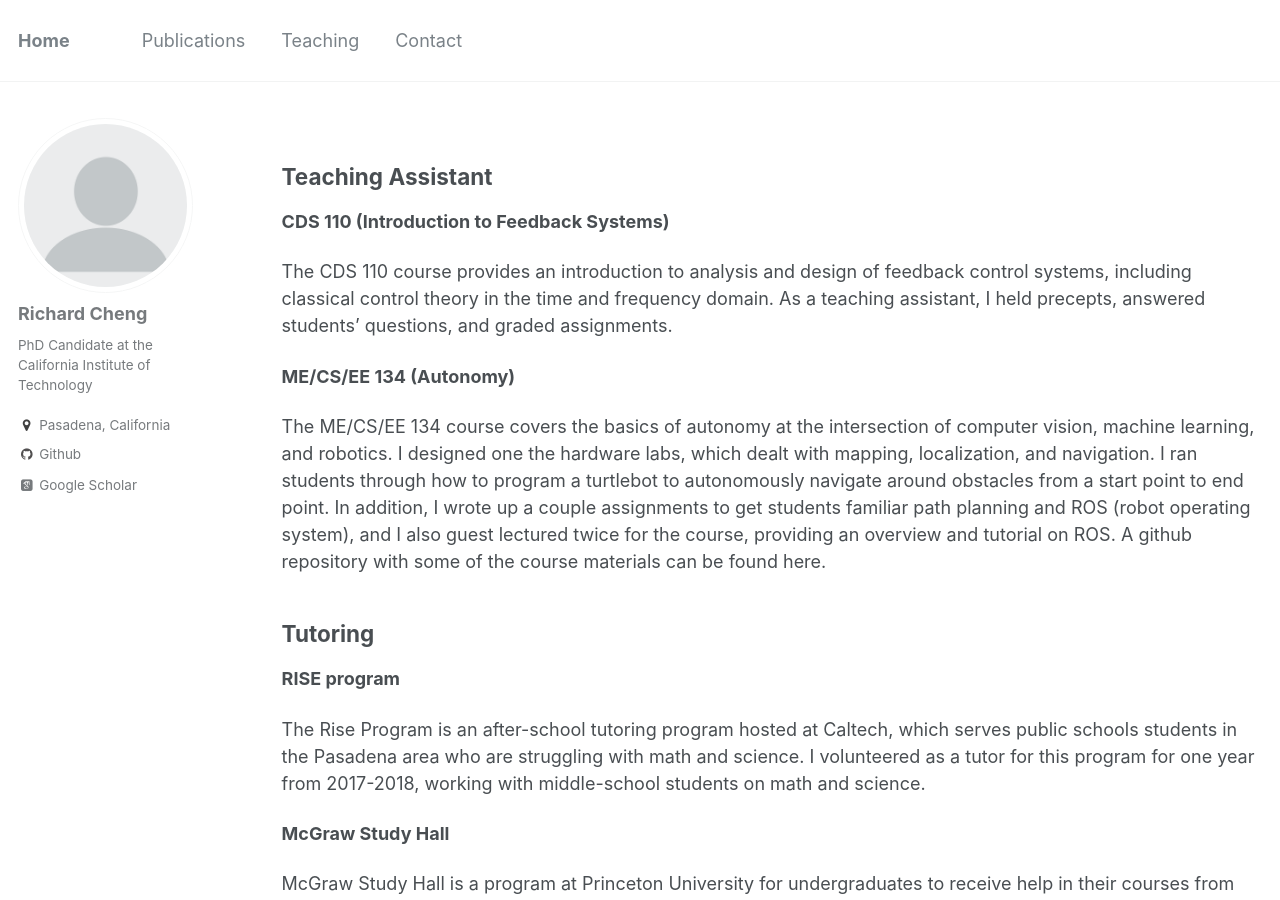
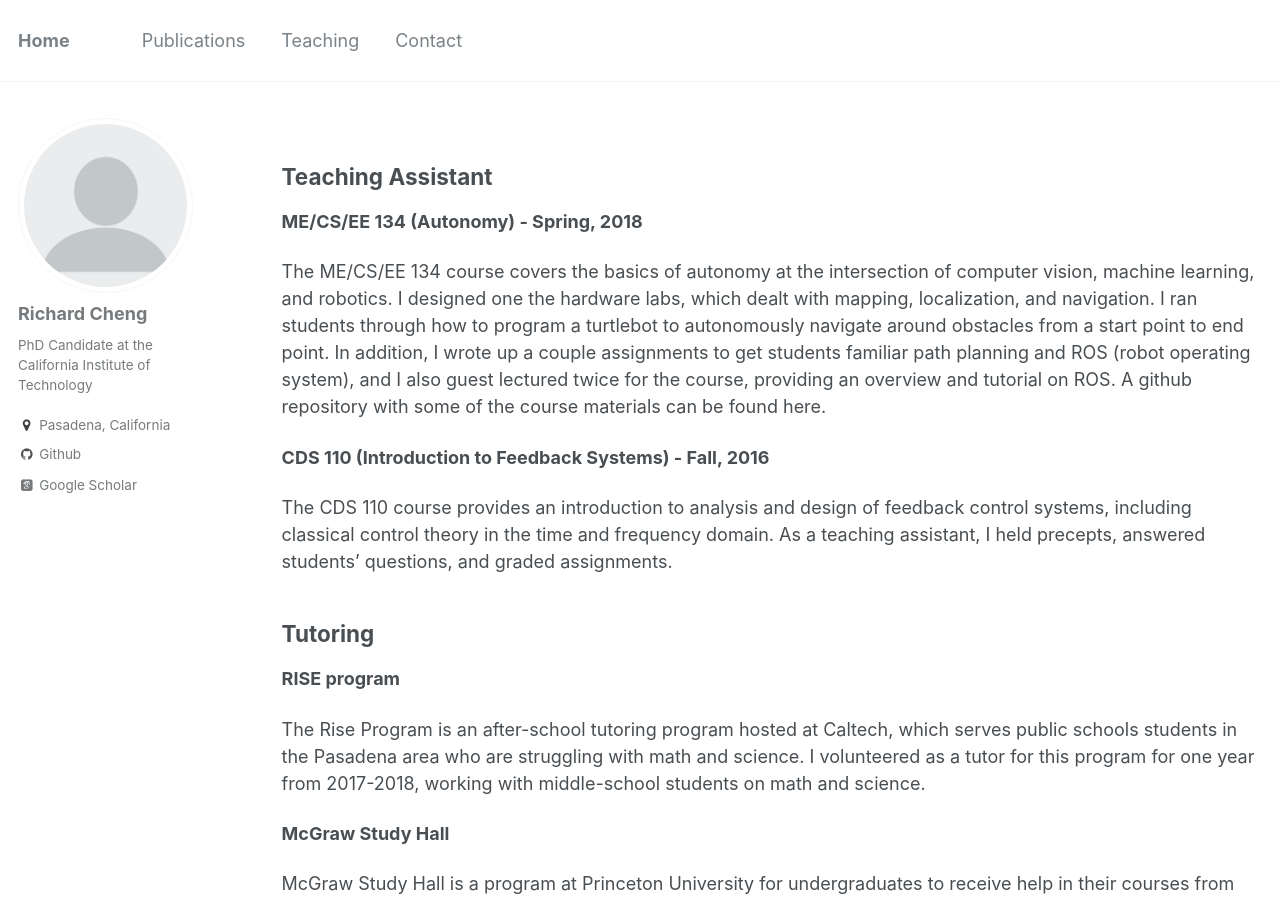
Before and after one commit to rcheng805/rcheng805.github.io, a Jekyll site: the page built from _pages/activities.md, in a window 1280 px wide and 900 px high. Built offline with Jekyll 4.4.1, drawn with Linux system fonts in a browser that asks for light colours; some web fonts are replaced.

Commit message:
Update activities.md

```diff
--- a/_pages/activities.md
+++ b/_pages/activities.md
@@ -8,13 +8,13 @@ author_profile: true
 Teaching Assistant
 ---
 
-__CDS 110 (Introduction to Feedback Systems)__
+__ME/CS/EE 134 (Autonomy) - Spring, 2018__
+
+The ME/CS/EE 134 course covers the basics of autonomy at the intersection of computer vision, machine learning, and robotics. I designed one the hardware labs, which dealt with mapping, localization, and navigation. I ran students through how to program a turtlebot to autonomously navigate around obstacles from a start point to end point. In addition, I wrote up a couple assignments to get students familiar path planning and ROS (robot operating system), and I also guest lectured twice for the course, providing an overview and tutorial on ROS. A github repository with some of the course materials can be found [here](https://github.com/rcheng805/ME134_robotics).
+
+__CDS 110 (Introduction to Feedback Systems) - Fall, 2016__
 
 The CDS 110 course provides an introduction to analysis and design of feedback control systems, including classical control theory in the time and frequency domain. As a teaching assistant, I held precepts, answered students' questions, and graded assignments.
-
-__ME/CS/EE 134 (Autonomy)__
-
-The ME/CS/EE 134 course covers the basics of autonomy at the intersection of computer vision, machine learning, and robotics. I designed one the hardware labs, which dealt with mapping, localization, and navigation. I ran students through how to program a turtlebot to autonomously navigate around obstacles from a start point to end point. In addition, I wrote up a couple assignments to get students familiar path planning and ROS (robot operating system), and I also guest lectured twice for the course, providing an overview and tutorial on ROS. A github repository with some of the course materials can be found [here](https://github.com/rcheng805/ME134_robotics).
 
 Tutoring
 ---
```
